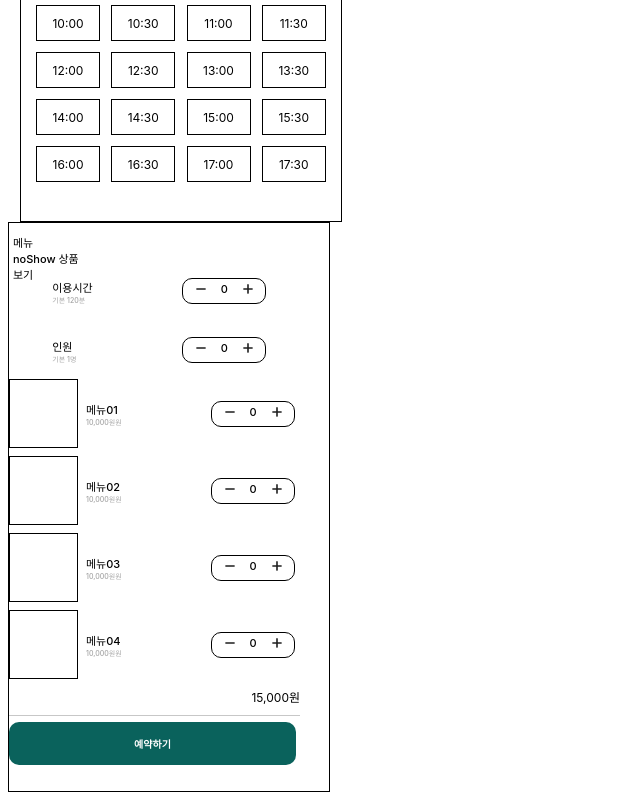
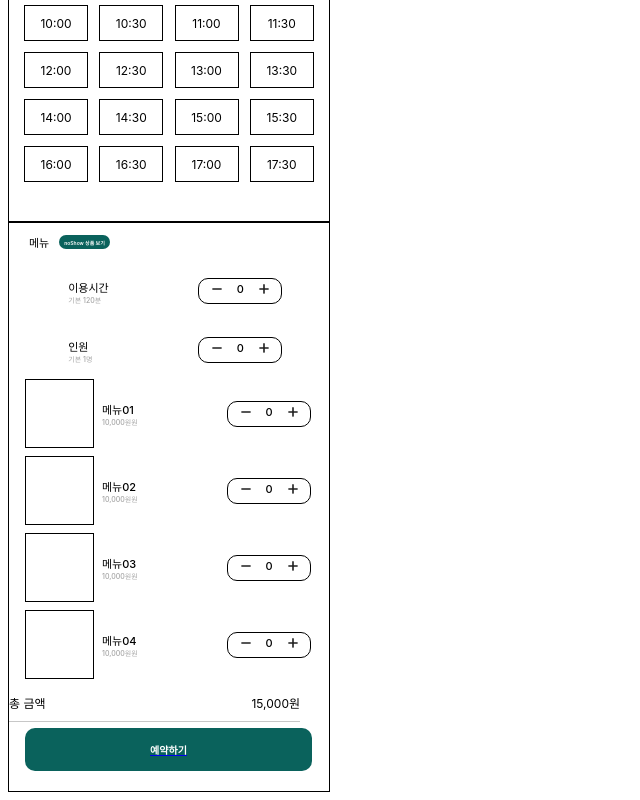
Before and after one commit to serviceappearance/halmisae-frontend, a React (Create React App) app: page /reserve in a window 1280 px wide. Shown: the part 356-1156 px from the top of the page, without its empty margins (0-640 px from the left). Built offline with nearby package versions, Linux system fonts and the light colour scheme.

Commit message:
예약할인, 마감판매 요소

```diff
--- a/src/components/sale/BargainSale/AlertModal.jsx
+++ b/src/components/sale/BargainSale/AlertModal.jsx
@@ -1,5 +1,7 @@
 import BigButton from "../../common/BigButton";
 import { ReactComponent as BagIcon } from "../../../assets/icons/shopping-bag.svg";
+import { Link } from "react-router-dom";
+import PaymentInfoModal from "../BargainSale/PaymentInfoModal";
 export default function AlertModal() {
   return (
     <div className="style-modal">
@@ -19,8 +21,12 @@ export default function AlertModal() {
         <br />
       </div>
       <div style={buttonSectionStyle}>
-        <BigButton width={"297px"} text={"확인했습니다"} />
-        <BigButton width={"297px"} text={"이전 페이지로"} />
+        <Link to="">
+          <BigButton width={"297px"} text={"확인했습니다"} />
+        </Link>
+        <Link to="">
+          <BigButton width={"297px"} text={"이전 페이지로"} />
+        </Link>
       </div>
     </div>
   );
--- a/src/components/sale/BargainSale/PaymentInfoModal.jsx
+++ b/src/components/sale/BargainSale/PaymentInfoModal.jsx
@@ -11,6 +11,7 @@ export default function PaymentInfoModal() {
       <AmountSet />
       <TotalPrice />
       <div style={{ display: "grid", placeItems: "center" }}>
+        {/* toss payments 실행 */}
         <BigButton width={"297px"} text={"예약 결제"} />
       </div>
     </div>
--- a/src/components/sale/NoshowSale/DateTimeInput.jsx
+++ b/src/components/sale/NoshowSale/DateTimeInput.jsx
@@ -12,7 +12,7 @@ export default function DateTimeInput() {
   const weekDays = ["일", "월", "화", "수", "목", "금", "토"];
   const dateInfo = `${clickedYear}년 ${clickedMonth}월 ${clickedDate}일 (${weekDays[clickedDay]})`;
   return (
-    <div className="style-page container">
+    <div className="style-page">
       <div className="font-reserved-date" style={reservedDateStyle}>
         {dateInfo}
       </div>
--- a/src/components/sale/NoshowSale/InputSection.jsx
+++ b/src/components/sale/NoshowSale/InputSection.jsx
@@ -5,6 +5,7 @@ export default function InputSection({ title, subtitle }) {
     width: "287px",
     gridTemplateColumns: "1fr 1fr",
     placeItems: "center",
+    margin: "0 16px",
   };
   return (
     <div style={sectionStyle}>
--- /dev/null
+++ b/src/components/sale/NoshowSale/InvoicePage.jsx
@@ -0,0 +1,108 @@
+import BigButton from "../../common/BigButton";
+import TotalPrice from "../../common/TotalPrice";
+export default function InvoicePage() {
+  const invoiceStyle = {
+    display: "grid",
+    justifyContent: "center",
+  };
+  return (
+    <div style={invoiceStyle} className="style-page">
+      <ReservationInfo />
+      <BigButton width={"297px"} text={"결제하기"} />
+    </div>
+  );
+}
+
+const ReservationInfo = () => {
+  const infoSectionStyle = {
+    width: "296px",
+    height: "434px",
+    margin: "27px 0 51px 0",
+  };
+  const titleStyle = {
+    display: "flex",
+    width: "296px",
+    height: "28px",
+    padding: "7px 0 7px 3px",
+    alignItems: "center",
+    borderTop: "0.1px solid black",
+    borderBottom: "0.5px solid #C7C7C7",
+  };
+  return (
+    <div style={infoSectionStyle}>
+      <div className="font-body2" style={titleStyle}>
+        예약확인
+      </div>
+      <InfoDetail />
+      <div style={{ margin: "169px 0 0 0" }}>
+        <TotalPrice label={"총 금액"} totalPrice={"15,000"} />
+        <TotalPrice label={"예약금액"} totalPrice={"10,000"} />
+      </div>
+    </div>
+  );
+};
+
+const InfoDetail = () => {
+  const detailSectionStyle = {
+    display: "grid",
+    gap: "7px",
+    margin: "9px 7px 0 7px",
+  };
+  return (
+    <div style={detailSectionStyle}>
+      {infoDetailLabel.map((label, index) => (
+        <DetailBlock key={index} label={label} value={infoDetailValue[index]} />
+      ))}
+      <DetailBlock label={"메뉴"} value={null} />
+      {menuInfo.map((info, index) => (
+        <MenuInfoBlock
+          key={index}
+          menuName={info.name}
+          quantity={info.quantity}
+          amount={info.amount}
+        />
+      ))}
+    </div>
+  );
+};
+
+const DetailBlock = ({ label, value }) => {
+  const blockStyle = {
+    display: "flex",
+    justifyContent: "space-between",
+    width: "287px",
+    height: "18px",
+  };
+  return (
+    <div className="font-body2" style={blockStyle}>
+      <div>{label}</div>
+      <div style={{ color: "rgba(0, 0, 0, 0.30);" }}>{value}</div>
+    </div>
+  );
+};
+
+const MenuInfoBlock = ({ menuName, quantity, amount }) => {
+  const blockStyle = {
+    display: "flex",
+    width: "259px",
+    margin: "0 0 0 29px",
+    justifyContent: "space-between",
+  };
+  return (
+    <div style={blockStyle} className="font-caption">
+      <div>
+        &ensp; {menuName} &ensp; x {quantity}
+      </div>
+      <div>{amount} 원</div>
+    </div>
+  );
+};
+
+const infoDetailLabel = ["가게명", "예약일시", "이용시간", "예약인원"];
+const infoDetailValue = ["가게이름", "2024. 10.08  10:00", "120분", "2명"];
+const menuInfo = [
+  { name: "메뉴1", quantity: 1, ammount: "10000" },
+  { name: "메뉴1", quantity: 1, ammount: "10000" },
+  { name: "메뉴1", quantity: 1, ammount: "10000" },
+  { name: "메뉴1", quantity: 1, ammount: "10000" },
+];
--- a/src/components/sale/NoshowSale/MenuList.jsx
+++ b/src/components/sale/NoshowSale/MenuList.jsx
@@ -1,10 +1,16 @@
 import MenuSection from "./MenuSection";
 export default function MenuList({ menuInfo }) {
   return (
-    <div style={{ display: "grid", gap: "10px" }}>
+    <div style={thisStyle}>
       {menuInfo.map((menu, index) => (
         <MenuSection key={index} menuName={menu.menuName} price={menu.price} />
       ))}
     </div>
   );
 }
+
+const thisStyle = {
+  display: "grid",
+  gap: "10px",
+  margin: "0 16px 6px 16px",
+};
--- a/src/components/sale/NoshowSale/ReservationInfoInput.jsx
+++ b/src/components/sale/NoshowSale/ReservationInfoInput.jsx
@@ -2,24 +2,28 @@ import InputSection from "./InputSection";
 import BigButton from "../../common/BigButton";
 import MenuList from "./MenuList";
 import TotalPrice from "../../common/TotalPrice";
+import { Link } from "react-router-dom";
 
 export default function ReservationInfoInput() {
   return (
     <div className="style-page">
-      <div className="font-menu-list-title" style={menulistTitleStyle}>
-        메뉴
-        <NoShowFoodToggle toggleEvent={null} />
-      </div>
+      <MenuTitleSection />
       <InputSection title={"이용시간"} subtitle={subtitles.useTime} />
       <InputSection title={"인원"} subtitle={subtitles.usePeople} />
       <MenuList menuInfo={menuInfo} />
-      <TotalPrice totalPrice={"15,000원"} />
-      <BigButton width={"287px"} text={"예약하기"} />
+      <TotalPrice label={"총 금액"} totalPrice={"15,000원"} />
+      <div style={{ margin: "0 16px" }}>
+        <Link to="">
+          <BigButton width={"287px"} text={"예약하기"} />
+        </Link>
+      </div>
     </div>
   );
 }
 
-const toggleEvnetFunction = () => {};
+const toggleEvnet = () => {
+  console.log("show no show menu");
+};
 
 const subtitles = {
   useTime: "120분",
@@ -45,7 +49,18 @@ const menuInfo = [
   },
 ];
 
-const NoShowFoodToggle = ({ toggleEvent }) => {
+const MenuTitleSection = () => {
+  return (
+    <div style={titleSectionStyle}>
+      <div className="font-menu-list-title" style={menuTitleStyle}>
+        메뉴
+      </div>
+      <NoShowFoodToggle toggleHandler={toggleEvnet} />
+    </div>
+  );
+};
+
+const NoShowFoodToggle = ({ toggleHandler }) => {
   const toggleStyle = {
     display: "flex",
     width: "51px",
@@ -55,12 +70,24 @@ const NoShowFoodToggle = ({ toggleEvent }) => {
     borderRadius: "10px",
     background: "#0A625C",
   };
-  return <div onClick={toggleEvent}>noShow 상품 보기</div>;
+  return (
+    <div className="font-toggle" style={toggleStyle} onClick={toggleHandler}>
+      noShow 상품 보기
+    </div>
+  );
 };
 
-const menulistTitleStyle = {
-  width: "77px",
+const titleSectionStyle = {
+  display: "flex",
+  width: "287px",
+  height: "38px",
+  padding: "0 0 0 4px",
+  margin: "0 16px",
+  alignItems: "center",
+  gap: "5px",
+};
+
+const menuTitleStyle = {
+  width: "25px",
   height: "16px",
-  padding: "11px 0 11px 4px",
-  alignItems: "center",
 };
--- a/src/components/sale/NoshowSale/ReservationInvoicePage.jsx
+++ /dev/null
@@ -1,3 +0,0 @@
-export default function ReservationInvoicePage() {
-  return <div></div>;
-}
--- a/src/components/sale/NoshowSale/SaleConfirmPage.jsx
+++ /dev/null
@@ -1,3 +0,0 @@
-export default function SaleConfirmPage() {
-  return <div></div>;
-}
--- a/src/components/sale/SalePage.jsx
+++ b/src/components/sale/SalePage.jsx
@@ -4,8 +4,9 @@ import AdditionalSection from "./salePageComponent/AdditionalSection";
 import SaleInfoSection from "./salePageComponent/SaleInfoSection";
 import SignBoard from "./salePageComponent/SignBoard";
 import SaleSectionBottom from "./salePageComponent/SaleSectionBottom";
+import AlertModal from "./BargainSale/AlertModal";
 
-export default function SalePage({ buttonProps01 }) {
+export default function SalePage() {
   return (
     <div className="style-page">
       <SignBoard />
@@ -13,6 +14,7 @@ export default function SalePage({ buttonProps01 }) {
       <AdditionalSection icon={<MapPinIcon />} address={"가게 주소"} />
       <AdditionalSection icon={null} address={"재료 및 알레르기 성분 정보"} />
       <SaleSectionBottom rating={"4.5"} />
+      {/* <AlertModal /> */}
     </div>
   );
 }
--- a/src/components/sale/salePageComponent/ButtonSection.jsx
+++ b/src/components/sale/salePageComponent/ButtonSection.jsx
@@ -1,3 +1,4 @@
+import { Link } from "react-router-dom";
 import BigButton from "../../common/BigButton";
 
 const bargainSaleButtonProps = {
@@ -22,8 +23,18 @@ const buttonSectionStyle = {
 export default function ButtonSection() {
   return (
     <div style={buttonSectionStyle}>
-      <BigButton widthText={bargainSaleButtonProps} />
-      <BigButton widthText={reservationButtonProps} />
+      <Link to="">
+        <BigButton
+          width={bargainSaleButtonProps.width}
+          text={bargainSaleButtonProps.text}
+        />
+      </Link>
+      <Link to="/reserve">
+        <BigButton
+          width={reservationButtonProps.width}
+          text={reservationButtonProps.text}
+        />
+      </Link>
     </div>
   );
 }
```
Also changed, not shown: src/components/sale/NoshowSale/ConfirmPage.jsx (added, +45 -0 lines).
